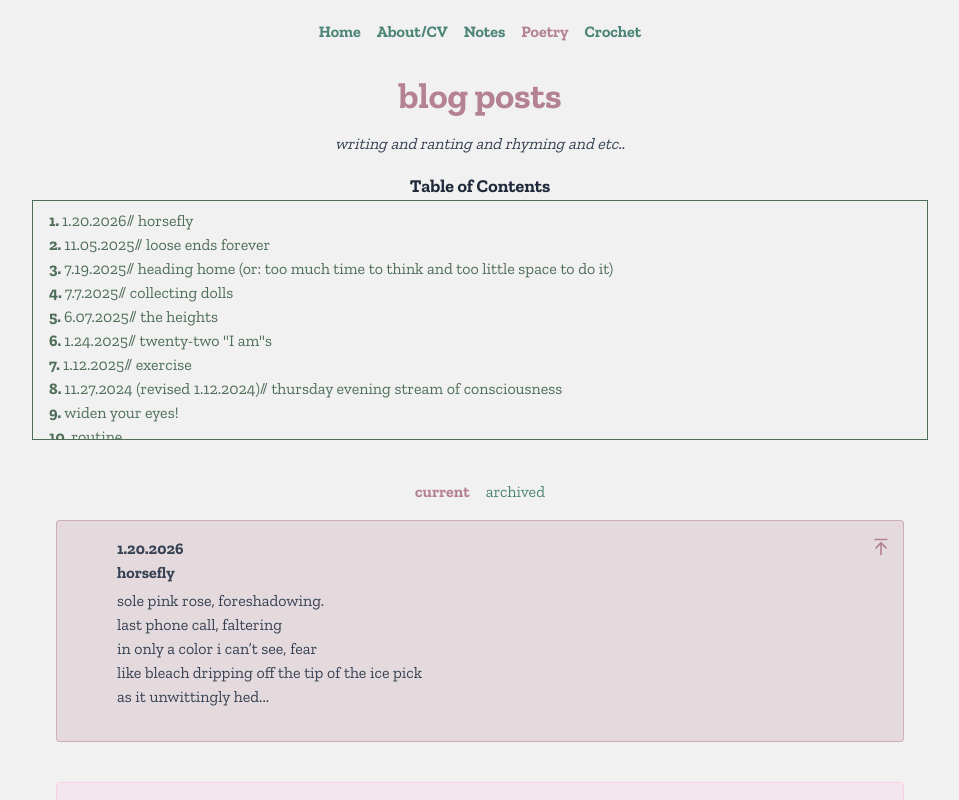
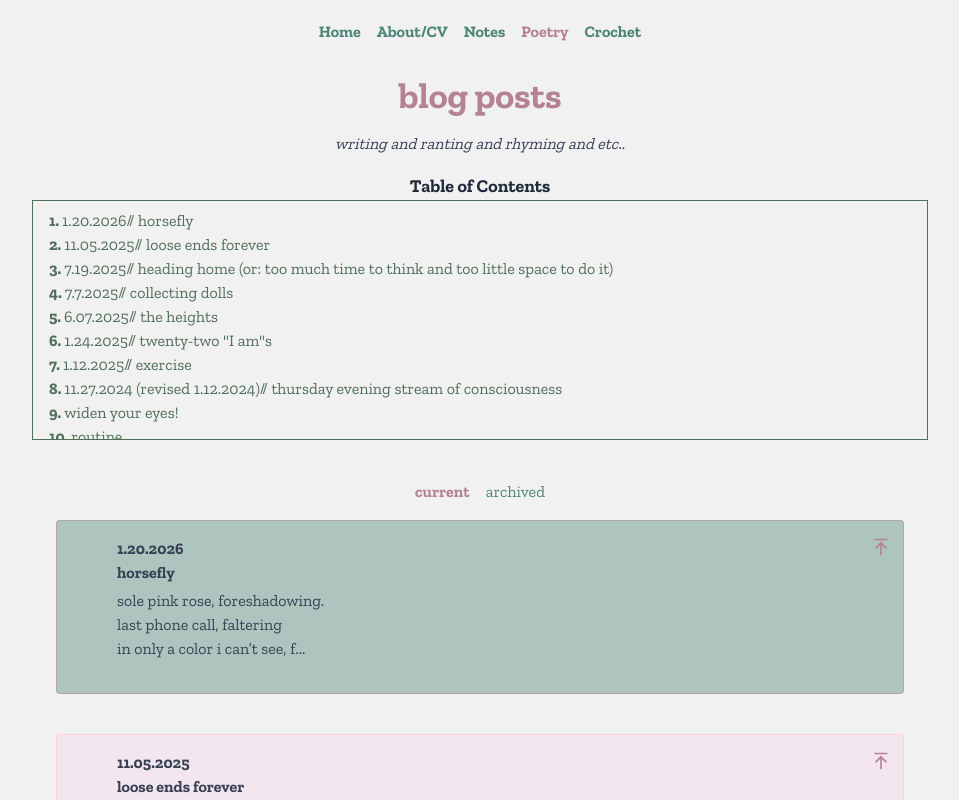
Before and after one commit to aviomg/portfolio-sequel, a Next.js app in the folder web/: page /entries in a window 1280 px wide. Shown: the top 800 px of the page, without its empty margins (160-1119 px from the left). Built offline with nearby package versions, Linux system fonts and the light colour scheme.

Commit message:
cosmetic changes

```diff
--- a/web/pages/entries.tsx
+++ b/web/pages/entries.tsx
@@ -53,10 +53,10 @@ export default function Entries({ poems }: { poems: Poem[] }) {
     })
     //const itemid = `poem${index + 1}`;
     const itemid=poem.slug;
-    const classtitle = index % 2 == 0 ? "bg-puce/20 rounded mb-10 border-puce/50 border flex flex-row justify-between" : "bg-pink-200/30 rounded mb-10 border border-pink-200 flex flex-row justify-between"
+    const classtitle = index % 2 == 0 ? "bg-viridian/40 rounded mb-10 border-puce/50 border flex flex-row justify-between" : "bg-pink-200/30 rounded mb-10 border border-pink-200 flex flex-row justify-between"
     const href="./entries/" + poem.slug
     const charlimit=69;
-    const lineslimit=5;
+    const lineslimit=3;
     const lines = poem.content.split('\n');
     const firstNlines=lines.slice(0,lineslimit);
     firstNlines[firstNlines.length-1]=firstNlines[firstNlines.length-1].slice(0,-3) + "...";
```
